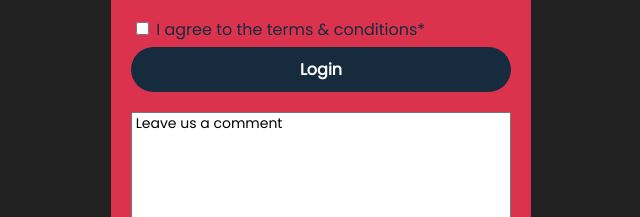
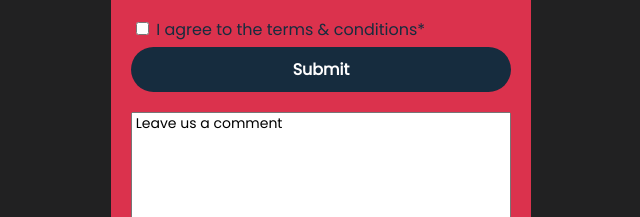
Before and after one commit to Dray3009/RegistrationForm, a plain HTML site: page index.html in a window 1280 px wide. Shown: the part 460-677 px from the top of the page, 319-959 px from the left. Drawn offline with nearby package versions, Linux system fonts and the light colour scheme.

Commit message:
button change to submit

```diff
--- a/index.html
+++ b/index.html
@@ -67,7 +67,7 @@
           </label>
         </div>
         <div class="btn">
-          <button aria-label="submit button" type="submit">Login</button>
+          <button aria-label="submit button" type="submit">Submit</button>
         </div>
 
         <div class="text-box">
```
